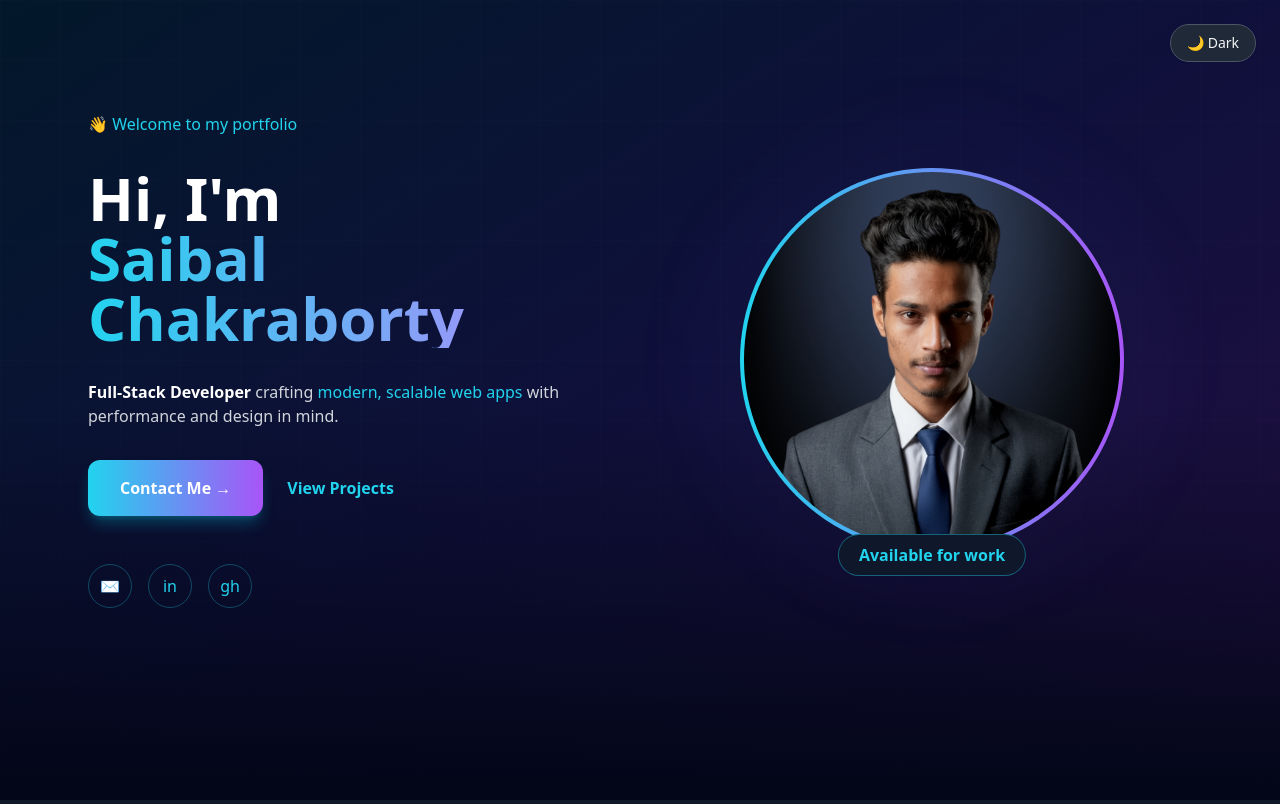
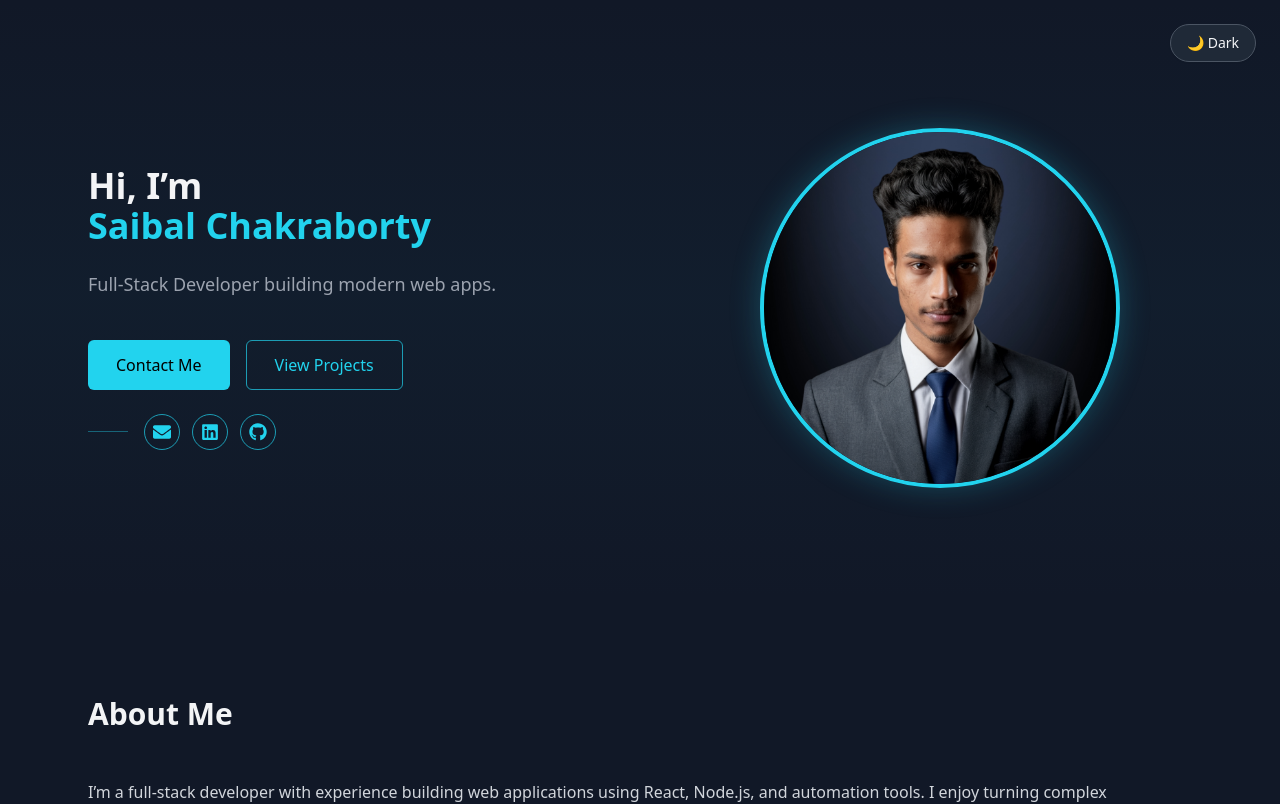
Before and after one commit to Saibal002/Portfolio, a React (Vite) app: page / in a window 1280 px wide. Shown: the top 804 px of the page. Built offline with nearby package versions, Linux system fonts and the light colour scheme.

Commit message:
Hero Modified

```diff
--- a/src/components/Contact/Contact.jsx
+++ b/src/components/Contact/Contact.jsx
@@ -7,7 +7,7 @@ export default function Contact() {
       <div className="grid gap-12 lg:grid-cols-2">
 
         {/* Left text */}
-        <div className="text-gray-700 dark:text-gray-300">
+        <div className="text-gray-700 dark:-gray-300">
           <p className="text-lg mb-4">
             Have a project in mind or want to collaborate?
           </p>
--- a/src/components/Contact/ContactCard.jsx
+++ /dev/null
@@ -1,22 +0,0 @@
-export default function ContactCard({ title, description, action }) {
-  return (
-    <div
-      className="
-        rounded-2xl p-8
-        bg-white/70 dark:bg-gray-900/60
-        backdrop-blur border border-white/20 dark:border-white/10
-        transition hover:-translate-y-1 hover:shadow-neonSoft
-      "
-    >
-      <h3 className="text-xl font-semibold mb-3">
-        {title}
-      </h3>
-
-      <p className="text-gray-600 dark:text-gray-400 mb-6">
-        {description}
-      </p>
-
-      {action}
-    </div>
-  )
-}
--- a/src/components/Hero/Hero.jsx
+++ b/src/components/Hero/Hero.jsx
@@ -15,94 +15,108 @@ export default function Hero() {
   };
 
   return (
-    <section className="relative min-h-screen overflow-hidden bg-slate-950">
-      {/* BACKGROUND (LOCKED) */}
-      <div className="absolute inset-0 bg-gradient-to-br from-cyan-500/10 via-indigo-700/20 to-purple-900/40" />
-      <div
-        className="absolute inset-0 opacity-20"
-        style={{
-          backgroundImage:
-            "linear-gradient(rgba(255,255,255,0.06) 1px, transparent 1px), linear-gradient(90deg, rgba(255,255,255,0.06) 1px, transparent 1px)",
-          backgroundSize: "60px 60px",
-        }}
-      />
-      <div className="absolute inset-0 bg-gradient-to-t from-slate-950 via-transparent to-transparent" />
+    <section
+      className="
+  relative pt-32 pb-28
+  bg-gradient-to-b
+  from-transparent via-cyan-50/40 to-transparent
+  dark:via-cyan-900/10
+"
+    >
+      <Container>
+        <div className="grid md:grid-cols-2 gap-16 xl:gap-24 items-center">
+          {/* Text */}
+          <div>
+           {/* <h1 className="text-4xl md:text-5xl font-bold tracking-tight leading-tight">
+  <span className="block">Hi, I’m</span>
 
-      <Container>
-        <div className="relative z-10 grid md:grid-cols-2 gap-16 items-center py-28">
-          {/* LEFT CONTENT */}
-          <div className="space-y-8">
-            <span className="inline-flex items-center gap-2 text-cyan-400 font-medium">
-              👋 Welcome to my portfolio
-            </span>
-
-            <h1 className="text-5xl md:text-6xl font-extrabold leading-tight">
-              <span className="block text-white">Hi, I'm</span>
-              <span className="block bg-gradient-to-r from-cyan-400 to-purple-400 bg-clip-text text-transparent">
+  <span
+    className="
+      block mt-1
+      text-neon-cyan
+      relative overflow-hidden
+      animate-nameReveal
+    "
+  >
     Saibal Chakraborty
   </span>
+</h1> */}
+<h1 className="text-4xl font-bold">
+  <span className="block">Hi, I’m</span>
+  <span className="block text-neon-cyan">Saibal Chakraborty</span>
 </h1>
 
-            <p className="text-gray-300 max-w-xl">
-              <b className="text-white">Full-Stack Developer</b> crafting{" "}
-              <span className="text-cyan-400">modern, scalable web apps</span>{" "}
-              with performance and design in mind.
+
+            <p
+              className="
+  mt-6 max-w-md
+  text-lg leading-relaxed
+  text-gray-600 dark:text-gray-400
+"
+            >
+              Full-Stack Developer building modern web apps.
             </p>
 
-            <div className="flex items-center gap-6 flex-wrap">
-              <button className="btn-primary">
-                Contact Me →
+            <div className="mt-10 space-y-5">
+              <div className="flex gap-4 flex-wrap">
+                {/* Primary */}
+                <button
+                  className="
+      px-7 py-3 rounded-md
+      bg-neon-cyan text-black font-medium
+      hover:shadow-neon hover:-translate-y-0.5
+      transition-all duration-300
+    "
+                href="#contact">
+                  Contact Me
                 </button>
 
-              <button className="text-cyan-400 font-semibold hover:underline">
+                {/* Secondary */}
+                <button
+                  className="
+      px-7 py-3 rounded-md
+      border border-neon-cyan/70
+      text-neon-cyan
+      hover:bg-neon-cyan/10 hover:-translate-y-0.5
+      transition-all duration-300
+    "
+                >
                   View Projects
                 </button>
               </div>
 
-            {/* SOCIALS */}
-            <div className="flex gap-4 pt-4">
-              <a href="#" className="icon-btn">
-                ✉️
-              </a>
-              <a href="#" className="icon-btn">
-                in
-              </a>
-              <a href="#" className="icon-btn">
-                gh
-              </a>
+              {/* Socials */}
+              <div className="flex items-center gap-4 pt-1">
+                <span className="h-px w-10 bg-neon-cyan/40" />
+                <ContactQuick compact />
+              </div>
             </div>
           </div>
 
-          {/* RIGHT IMAGE */}
+          {/* Image */}
           <div className="flex justify-center">
             <div
-              onMouseMove={onMove}
-              onMouseLeave={() => setTilt({ x: 0, y: 0 })}
-              className="relative transition-transform duration-300"
-              style={{
-                transform: `perspective(1000px) rotateX(${tilt.y}deg) rotateY(${tilt.x}deg)`,
-              }}
+  className="
+    w-64 h-64
+    lg:w-80 lg:h-80
+    xl:w-[360px] xl:h-[360px]
+    rounded-full
+    border-4 border-neon-cyan
+    overflow-hidden
+    shadow-[0_0_30px_rgba(34,211,238,0.25)]
+    hover:shadow-[0_0_45px_rgba(34,211,238,0.4)]
+    transition-all duration-300
+  "
 >
-              {/* Glow */}
-              <div className="absolute inset-0 rounded-full ring-glow blur-2xl opacity-50" />
-
-              {/* Image */}
-              <div className="relative w-72 h-72 md:w-96 md:h-96 rounded-full p-1 bg-gradient-to-r from-cyan-400 to-purple-500">
-                <div className="w-full h-full rounded-full overflow-hidden bg-slate-900">
   <img
     src={profile}
     alt="Saibal"
     className="w-full h-full object-cover"
   />
 </div>
+
           </div>
 
-              {/* Badge */}
-              <div className="absolute -bottom-6 left-1/2 -translate-x-1/2 px-5 py-2 rounded-full bg-slate-900 border border-cyan-400/40 text-cyan-400 font-semibold">
-                Available for work
-              </div>
-            </div>
-          </div>
         </div>
       </Container>
     </section>
--- a/src/components/TypewriterName.jsx
+++ /dev/null
@@ -1,25 +0,0 @@
-import { useEffect, useState } from "react"
-
-export default function TypewriterName({ text }) {
-  const [value, setValue] = useState("")
-  const [index, setIndex] = useState(0)
-
-  useEffect(() => {
-    if (index < text.length) {
-      const timer = setTimeout(() => {
-        setValue((v) => v + text[index])
-        setIndex(index + 1)
-      }, 80)
-
-      return () => clearTimeout(timer)
-    }
-  }, [index, text])
-
-  return (
-  <span>
-    {value}
-    <span className="ml-1">|</span>
-  </span>
-)
-
-}
--- a/src/index.css
+++ b/src/index.css
@@ -1,4 +1,35 @@
 @tailwind base;
+@layer base {
+  :root {
+    /* Backgrounds */
+    --bg-main: 255 255 255;
+    --bg-card: 255 255 255 / 0.7;
+
+    /* Text */
+    --text-main: 17 24 39;
+    --text-muted: 107 114 128;
+
+    /* Accent */
+    --accent: 34 211 238;
+    --accent-soft: 34 211 238 / 0.35;
+
+    /* Borders */
+    --border-soft: 229 231 235;
+  }
+
+  .dark {
+    --bg-main: 17 24 39;
+    --bg-card: 17 24 39 / 0.6;
+
+    --text-main: 243 244 246;
+    --text-muted: 156 163 175;
+
+    --accent: 34 211 238;
+    --accent-soft: 34 211 238 / 0.6;
+
+    --border-soft: 55 65 81;
+  }
+}
 @tailwind components;
 @tailwind utilities;
 
--- a/src/main.jsx
+++ b/src/main.jsx
@@ -1,4 +1,5 @@
 import "./index.css"
+
 import React from "react"
 import ReactDOM from "react-dom/client"
 import App from "./App"
--- a/tailwind.config.js
+++ b/tailwind.config.js
@@ -36,6 +36,10 @@ export default {
         neon: {
           cyan: "#22d3ee",
           purple: "#a855f7",
+        },
+        bg: {
+          main: "rgb(var(--bg-main))",
+          card: "rgb(var(--bg-card))",
         },
       },
 
```
Lines whose indentation alone changed are shown as unchanged.
